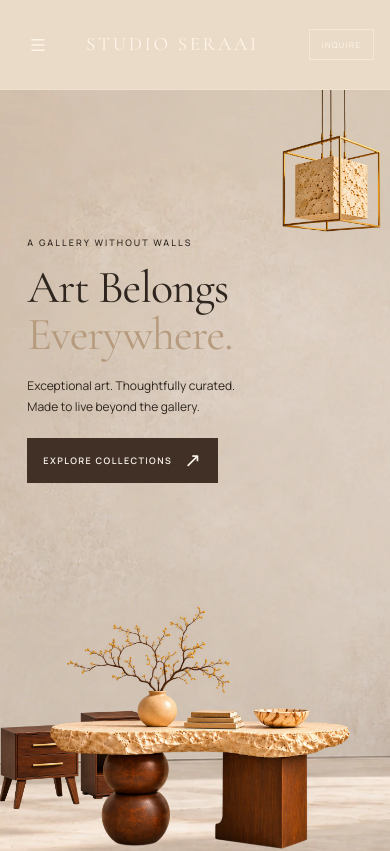
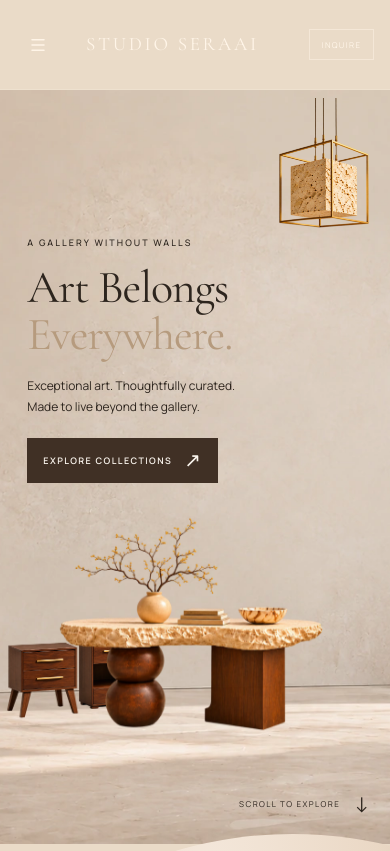
Before and after one commit to studioseraai/studioseraai, a Next.js app: page / in a window 390 px wide. Shown: the top 851 px of the page. Built offline with nearby package versions, Linux system fonts and the light colour scheme.

Commit message:
Fit V2 hero composition within first viewport below navbar

```diff
--- a/app/gallery-components/StudioSeraaiAnimatedHero.module.css
+++ b/app/gallery-components/StudioSeraaiAnimatedHero.module.css
@@ -1,7 +1,7 @@
 .hero {
   --ease: cubic-bezier(.16,1,.3,1);
   position: relative; isolation: isolate; overflow: hidden; container-type: inline-size;
-  min-height: 680px; height: max(680px,56.3vw); max-height: 1080px;
+  min-height: 580px; height: calc(100svh - 110px); max-height: 900px;
   background: #e2d6c6; color: #2d251e;
 }
 .room { position:absolute; inset:0; width:100%; height:100%; object-fit:cover; }
@@ -9,9 +9,9 @@
 .sideTables, .mainTable, .cube {position:absolute; pointer-events:none; will-change:transform,opacity;}
 .sideTables img,.mainTable img,.cube img {display:block;width:100%;height:auto;}
 /* Position the transparent full-canvas product PNGs, not a flat composite. */
-.sideTables {left:1.5%; bottom:7%; width:32%; z-index:2; animation:sideIn 1.35s var(--ease) .45s both;}
-.mainTable {left:26%; bottom:4%; width:58%; z-index:3; animation:tableIn 1.55s var(--ease) .16s both;}
-.cube {right:8%; top:0%; width:26%; z-index:2; animation:cubeIn 1.55s var(--ease) 0s both;}
+.sideTables {left:2%; bottom:10%; width:28%; z-index:2; animation:sideIn 1.35s var(--ease) .45s both;}
+.mainTable {left:24%; bottom:12%; width:52%; z-index:3; animation:tableIn 1.55s var(--ease) .16s both;}
+.cube {right:8%; top:1%; width:24%; z-index:2; animation:cubeIn 1.55s var(--ease) 0s both;}
 .copy {position:absolute; left:10%; top:24%; z-index:4; max-width:41%;}
 .eyebrow {margin:0 0 19px; letter-spacing:.30em; font-size:clamp(10px,.9vw,14px); font-weight:500; animation:copyIn .9s var(--ease) 1.06s both;}
 .title {margin:0; font:400 clamp(58px,5.4vw,104px)/.99 var(--font-display), Georgia,serif; letter-spacing:-.035em; animation:copyIn 1s var(--ease) 1.2s both;}
@@ -27,18 +27,18 @@
 @keyframes tableIn {from {opacity:0;transform:translate3d(0,85%,0);}to {opacity:1;transform:translate3d(0,0,0);}}
 @keyframes sideIn {from {opacity:0;transform:translate3d(-105%,0,0);}to {opacity:1;transform:translate3d(0,0,0);}}
 @keyframes copyIn {from {opacity:0;transform:translate3d(0,30px,0);}to {opacity:1;transform:translate3d(0,0,0);}}
-@media(max-width:1100px){.hero{height:800px}.copy{left:8%;top:20%;max-width:54%}.title{font-size:clamp(55px,7vw,82px)}.sideTables{width:39%;left:0%;bottom:8%}.mainTable{width:72%;left:21%;bottom:6%}.cube{width:35%;right:4%;top:0%}}
+@media(max-width:1100px){.hero{height:calc(100svh - 110px);min-height:650px}.copy{left:8%;top:20%;max-width:54%}.title{font-size:clamp(55px,7vw,82px)}.sideTables{width:34%;left:0%;bottom:10%}.mainTable{width:64%;left:20%;bottom:12%}.cube{width:31%;right:4%;top:1%}}
 @media(max-width:650px){
-  .hero{height:max(790px,100svh);max-height:none;min-height:750px}
+  .hero{height:calc(100svh - 90px);max-height:none;min-height:650px}
   .room{object-position:47% center}.navBackdrop{height:90px}
   .copy{left:7%;right:7%;top:145px;max-width:none}
   .eyebrow{font-size:9px;margin-bottom:14px;letter-spacing:.23em}
   .title{font-size:clamp(43px,11vw,65px)}
   .description{font-size:12px;margin:18px 0 21px}
   .cta{min-height:45px;padding:12px 16px;font-size:9px;gap:12px}
-  .cube{width:46%;top:0%;right:-8%}
-  .sideTables{width:52%;left:-7%;bottom:13%}
-  .mainTable{width:112%;left:-5%;bottom:10%}
+  .cube{width:42%;top:1%;right:-4%}
+  .sideTables{width:46%;left:-4%;bottom:15%}
+  .mainTable{width:98%;left:0%;bottom:15%}
   .scrollHint{font-size:8px;bottom:3%;right:5%}
 }
 @media(prefers-reduced-motion:reduce){
```
